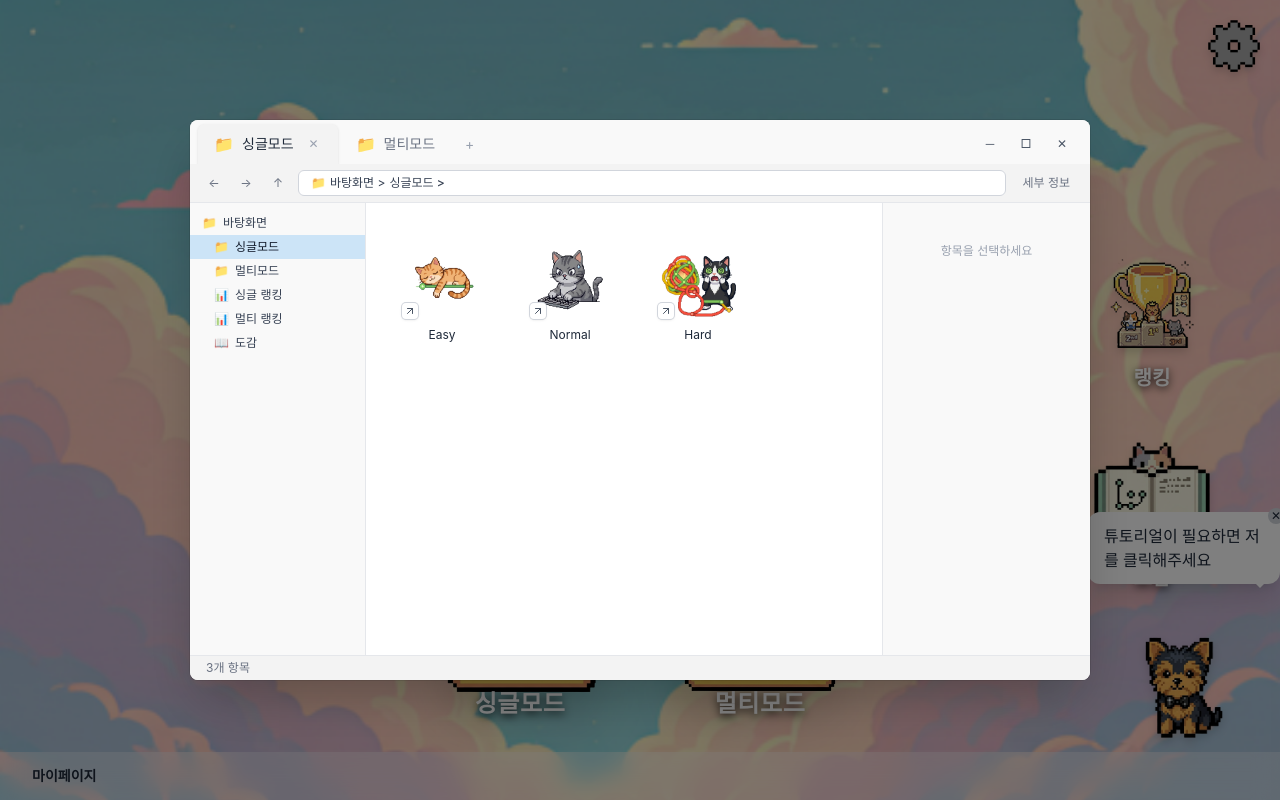
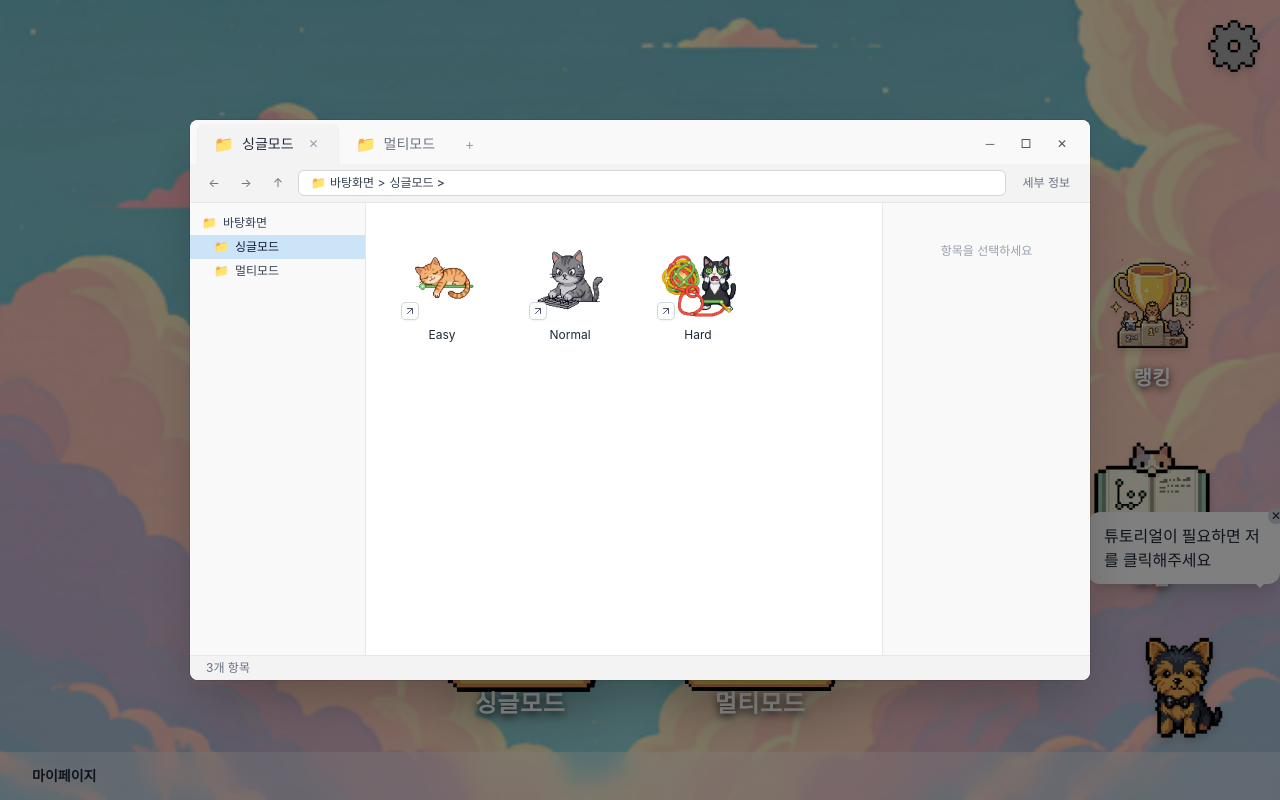
Before and after one commit to git-going-cat/Lets-Git-It, a React (Vite) app in the folder FE/: page /home in a window 1280 px wide. Both pictures are taken after a click on the button "싱글모드". Built offline with nearby package versions, Linux system fonts and the light colour scheme.

Commit message:
[FE] fix: 모드 선택 모달 사이드바 항목 정리

```diff
--- a/FE/src/features/home/components/modals/Win11ExplorerModal.tsx
+++ b/FE/src/features/home/components/modals/Win11ExplorerModal.tsx
@@ -85,9 +85,6 @@
   { label: '바탕화면', isFolder: true, depth: 0 },
   { label: '싱글모드', isFolder: true, depth: 1, tab: 'single' as ExplorerTab },
   { label: '멀티모드', isFolder: true, depth: 1, tab: 'multi' as ExplorerTab },
-  { label: '싱글 랭킹', isFolder: false, depth: 1 },
-  { label: '멀티 랭킹', isFolder: false, depth: 1 },
-  { label: '도감', isFolder: false, depth: 1 },
 ];
 
 // ── 메인 컴포넌트 ─────────────────────────────────────────
@@ -136,32 +133,33 @@
           {/* 탭 목록 */}
           <div className="flex flex-1 gap-0.5">
             {(['single', 'multi'] as ExplorerTab[]).map((tab) => (
-              <button
+              <div
                 key={tab}
-                type="button"
-                onClick={() => handleTabChange(tab)}
                 className={`flex items-center gap-2 rounded-t-md px-4 py-2 text-sm transition-colors ${
                   activeTab === tab
                     ? 'bg-[#f3f3f3] text-gray-800 shadow-sm'
                     : 'text-gray-500 hover:bg-white/60'
                 }`}
               >
-                <span className="text-base">📁</span>
-                {tab === 'single' ? '싱글모드' : '멀티모드'}
+                <button
+                  type="button"
+                  onClick={() => handleTabChange(tab)}
+                  className="flex items-center gap-2"
+                >
+                  <span className="text-base">📁</span>
+                  {tab === 'single' ? '싱글모드' : '멀티모드'}
+                </button>
                 {activeTab === tab && (
                   <button
                     type="button"
-                    onClick={(e) => {
-                      e.stopPropagation();
-                      onClose();
-                    }}
+                    onClick={onClose}
                     className="ml-1 flex h-4 w-4 items-center justify-center rounded-full text-xs text-gray-400 hover:bg-gray-200"
                     aria-label="닫기"
                   >
                     ✕
                   </button>
                 )}
-              </button>
+              </div>
             ))}
             <button type="button" className="px-3 py-2 text-gray-400 hover:text-gray-600 text-sm">
               +
@@ -227,15 +225,7 @@
                 // depth별 동적 들여쓰기: Tailwind 정적 클래스로 표현 불가
                 style={{ paddingLeft: `${(item.depth + 1) * 12}px` }}
               >
-                <span>
-                  {item.isFolder
-                    ? '📁'
-                    : item.label === '싱글 랭킹' || item.label === '멀티 랭킹'
-                      ? '📊'
-                      : item.label === '도감'
-                        ? '📖'
-                        : '🖥'}
-                </span>
+                <span>{item.isFolder ? '📁' : '🖥'}</span>
                 {item.label}
               </button>
             ))}
```
